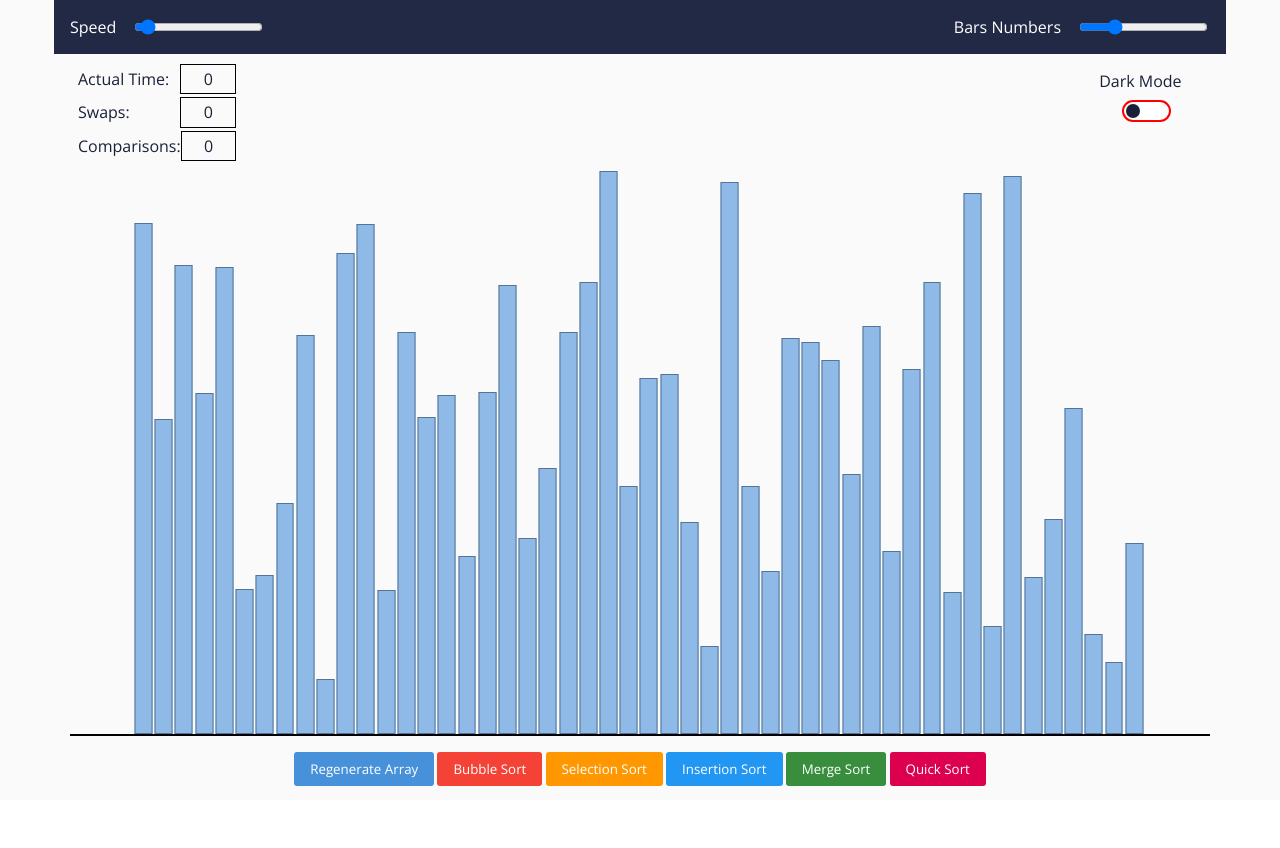
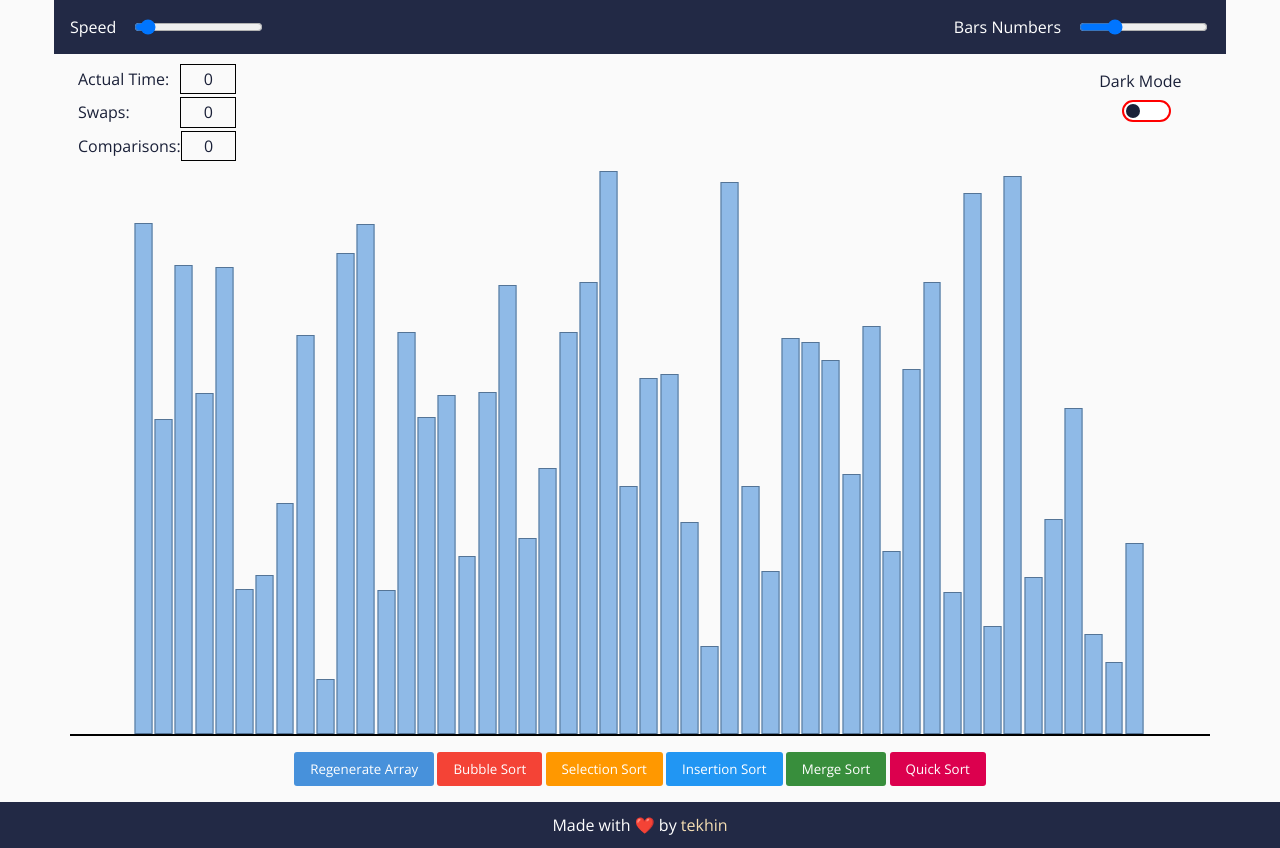
Before and after one commit to hyperloo/SortVisualizer, a React (Create React App) app: page / in a window 1280 px wide. Before the commit the page ends 800 px from the top, so only its background shows below. Built offline with nearby package versions, Linux system fonts and the light colour scheme.

Commit message:
Footer added

```diff
--- a/src/App.js
+++ b/src/App.js
@@ -29,6 +29,31 @@ class App extends React.Component {
 				style={{ color: dark ? "white" : "#1a2038" }}
 			>
 				<Visualization dark={dark} toggle={this.toggle} />
+				<div
+					className="footer"
+					style={{
+						marginTop: "auto",
+						// width: "100vw",
+						textAlign: "center",
+						color: "white",
+						padding: "0.75rem 0",
+						backgroundColor: "#222945",
+					}}
+				>
+					Made with{" "}
+					<span role="img" aria-label="love">
+						❤️️
+					</span>{" "}
+					by {/* eslint-disable */}
+					<a
+						style={{ textDecoration: "none", color: "wheat" }}
+						href="https://tekhin3.netlify.app/"
+						target="_blank"
+					>
+						tekhin
+					</a>
+					{/* eslint-enable */}
+				</div>
 			</div>
 		);
 	}
--- a/src/components/Visualizations/style.scss
+++ b/src/components/Visualizations/style.scss
@@ -1,11 +1,9 @@
 .MasterDiv {
-	width: 100vw;
-	height: 100vh;
 	position: relative;
 	transition: all 0.3s ease;
 
 	#ButtonsDiv {
-		padding-top: 1rem;
+		margin: 1rem auto;
 		display: flex;
 		align-items: center;
 		justify-content: center;
```
